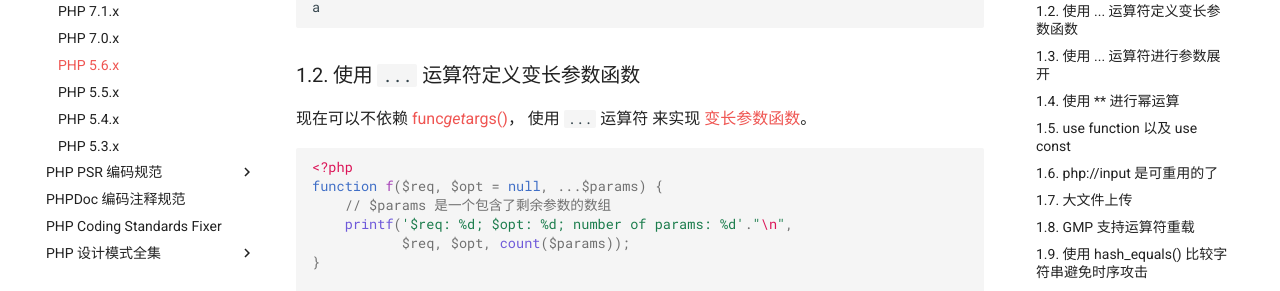
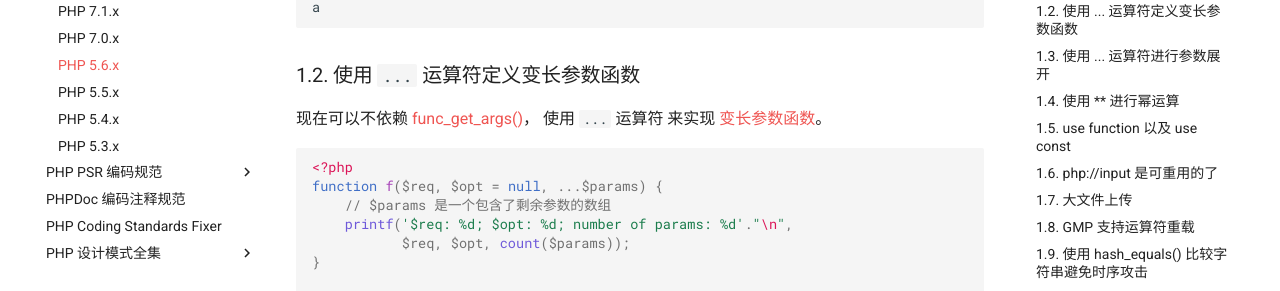
Before and after one commit to flc1125/docs, an MkDocs documentation site: the page built from docs/php/features/5.6.x.md, in a window 1280 px wide and 900 px high, scrolled down 971 px. Shown: the part 151-442 px from the top of the window. Built offline with MkDocs 1.6.1 and Material for MkDocs 9.7.7, drawn with Linux system fonts in a browser that asks for light colours; comment, search, counter and statistics services are not loaded.

Commit message:
Update 5.6.x.md

````diff
--- a/docs/php/features/5.6.x.md
+++ b/docs/php/features/5.6.x.md
@@ -51,7 +51,7 @@ a
 
 ### 1.2. 使用 `...` 运算符定义变长参数函数
 
-现在可以不依赖 [func_get_args()](http://php.net/manual/zh/function.func-get-args.php)， 使用 `...` 运算符 来实现 [变长参数函数](http://php.net/manual/zh/functions.arguments.php#functions.variable-arg-list)。
+现在可以不依赖 [func\_get\_args()](http://php.net/manual/zh/function.func-get-args.php)， 使用 `...` 运算符 来实现 [变长参数函数](http://php.net/manual/zh/functions.arguments.php#functions.variable-arg-list)。
 
 ```php
 <?php
````
